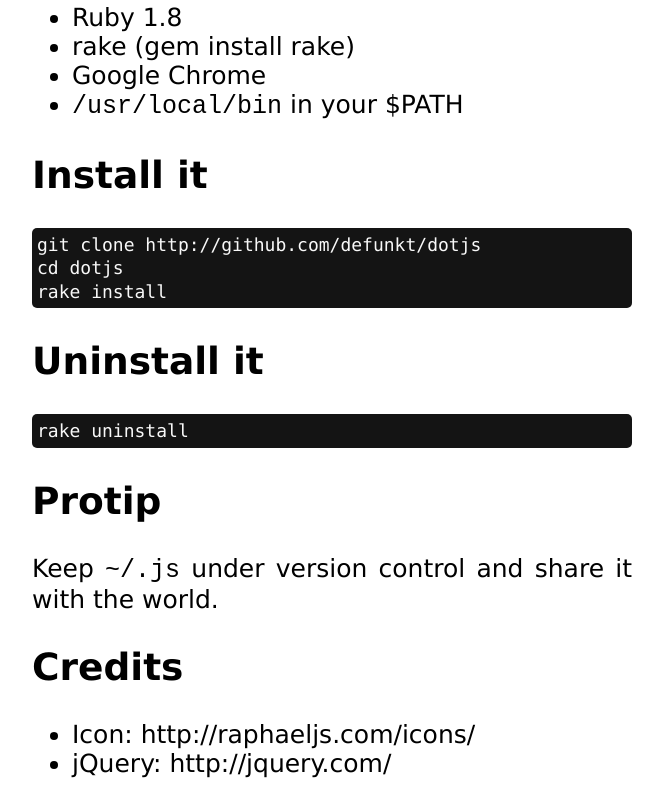
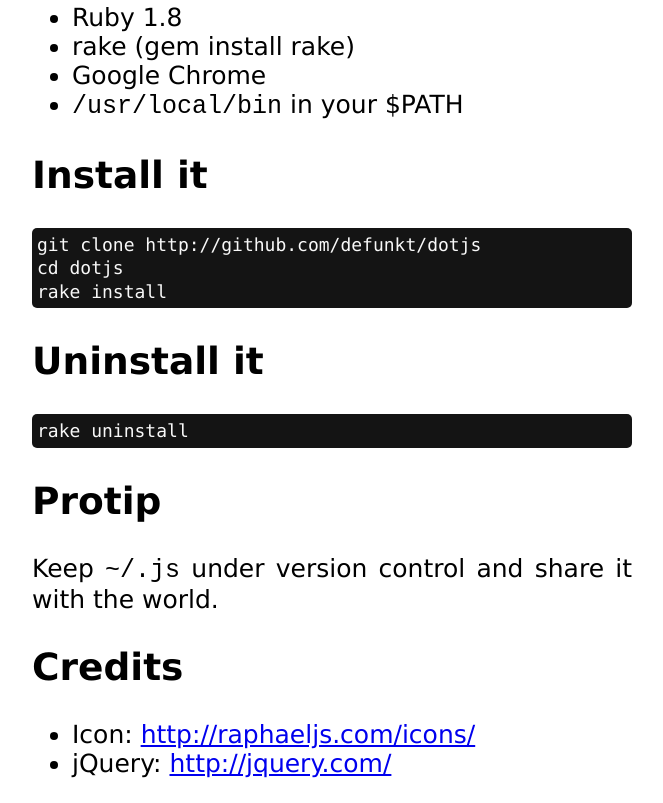
Before and after one commit to defunkt/dotjs, a plain HTML site: page index.html in a window 1280 px wide. Shown: the part 1300-2103 px from the top of the page, without its empty margins (308-971 px from the left). Drawn offline with Linux system fonts and the light colour scheme.

Commit message:
link it up

```diff
--- a/index.html
+++ b/index.html
@@ -287,10 +287,10 @@ pre .markup_heading {
   <h2>Requires</h2>
 
   <ul>
-  <li>Ruby 1.8</li>
-  <li>rake (gem install rake)</li>
-  <li>Google Chrome</li>
-  <li><code>/usr/local/bin</code> in your $PATH</li>
+    <li>Ruby 1.8</li>
+    <li>rake (gem install rake)</li>
+    <li>Google Chrome</li>
+    <li><code>/usr/local/bin</code> in your $PATH</li>
   </ul>
 
 
@@ -312,7 +312,10 @@ rake install</pre>
   <h2>Credits</h2>
 
   <ul>
-  <li>Icon: http://raphaeljs.com/icons/</li>
-  <li>jQuery: http://jquery.com/</li>
+    <li>
+      Icon:
+      <a href="http://raphaeljs.com/icons/">http://raphaeljs.com/icons/</a>
+    </li>
+    <li>jQuery: <a href="http://jquery.com/">http://jquery.com/</a></li>
   </ul>
 </div>
```
